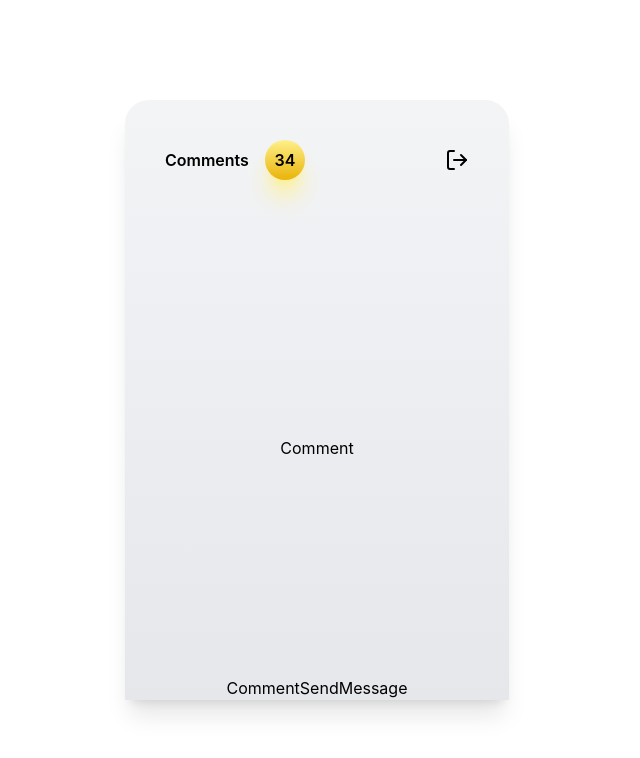
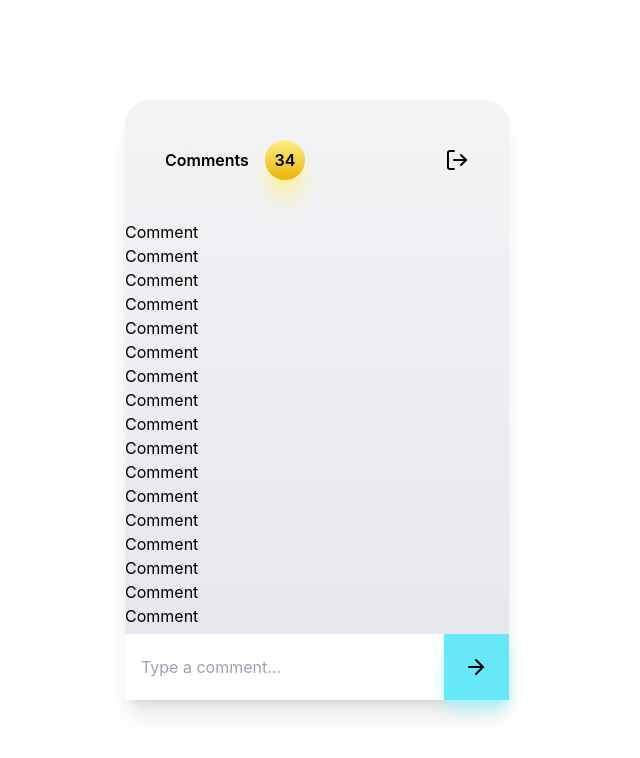
Before and after one commit to vladavoX/comment_section, a React (Vite) app in the folder client/: page / in a window 1280 px wide. Shown: the top 758 px of the page, without its empty margins (323-963 px from the left). Built offline with nearby package versions, Linux system fonts and the light colour scheme.

Commit message:
Input looks

```diff
--- a/client/src/components/CommentSendMessage.tsx
+++ b/client/src/components/CommentSendMessage.tsx
@@ -1,5 +1,21 @@
+import { FiArrowRight } from 'react-icons/fi'
+
 const CommentSendMessage = () => {
-  return <div>CommentSendMessage</div>
+  return (
+    <form
+      action=''
+      className='bg-gray-100 w-full h-20 flex justify-between'
+    >
+      <input
+        type='text'
+        placeholder='Type a comment...'
+        className='w-full h-full p-4 outline-none'
+      />
+      <button className='w-20 bg-cyan-300 shadow-cyan-200 shadow-lg flex justify-center items-center'>
+        <FiArrowRight className='w-6 h-6' />
+      </button>
+    </form>
+  )
 }
 
 export default CommentSendMessage
--- a/client/src/components/CommentsBox.tsx
+++ b/client/src/components/CommentsBox.tsx
@@ -6,7 +6,30 @@ const CommentsBox = () => {
   return (
     <div className='h-[600px] w-96 bg-gradient-to-b from-gray-100 to-gray-200 rounded-t-3xl flex flex-col justify-between items-center shadow-xl'>
       <CommentsHeader />
-      <Comment />
+      <div className='w-full h-[500px] overflow-y-scroll'>
+        <Comment />
+        <Comment />
+        <Comment />
+        <Comment />
+        <Comment />
+        <Comment />
+        <Comment />
+        <Comment />
+        <Comment />
+        <Comment />
+        <Comment />
+        <Comment />
+        <Comment />
+        <Comment />
+        <Comment />
+        <Comment />
+        <Comment />
+        <Comment />
+        <Comment />
+        <Comment />
+        <Comment />
+        <Comment />
+      </div>
       <CommentSendMessage />
     </div>
   )
--- a/client/src/index.css
+++ b/client/src/index.css
@@ -13,3 +13,22 @@
   -moz-osx-font-smoothing: grayscale;
   -webkit-text-size-adjust: 100%;
 }
+
+/* Chrome, Edge, and Safari */
+*::-webkit-scrollbar {
+  width: 6px;
+}
+
+*::-webkit-scrollbar-track {
+  background: linear-gradient(
+    90deg,
+    #f3f4f6 0%,
+    #e5e7eb 50%,
+  );
+}
+
+*::-webkit-scrollbar-thumb {
+  background-color: #9ca3af;
+  border-radius: 14px;
+  border: 3px solid #9ca3af;
+}
```
